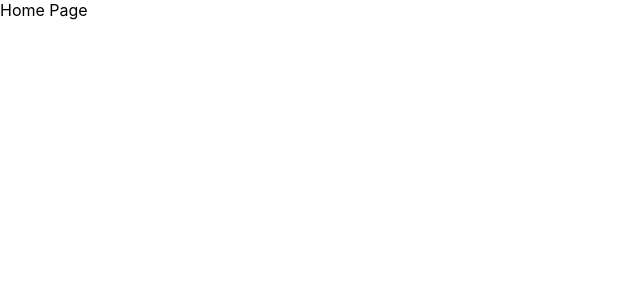
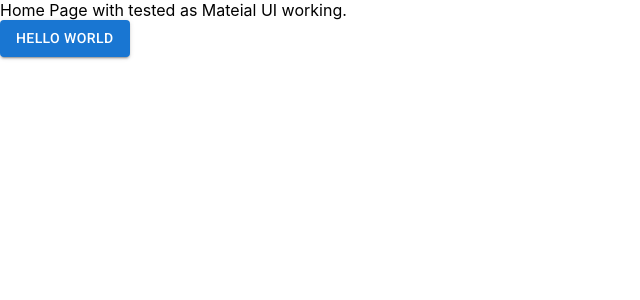
Before and after one commit to CommunityProject21/OverSeer-website, a React (Create React App) app: page /home in a window 1280 px wide. Shown: the top 300 px of the page, without its empty margins (0-640 px from the left). Built offline with nearby package versions, Linux system fonts and the light colour scheme.

Commit message:
Material UI setup final approved from Staging Branch (#7)
* Material UI setup done

* Material UI testing done

```diff
--- a/package.json
+++ b/package.json
@@ -3,6 +3,11 @@
   "version": "0.1.0",
   "private": true,
   "dependencies": {
+    "@emotion/react": "^11.7.1",
+    "@emotion/styled": "^11.6.0",
+    "@mui/icons-material": "^5.3.1",
+    "@mui/material": "^5.3.1",
+    "@mui/styled-engine-sc": "^5.3.0",
     "@testing-library/jest-dom": "^5.16.1",
     "@testing-library/react": "^12.1.2",
     "@testing-library/user-event": "^13.5.0",
@@ -10,6 +15,7 @@
     "react-dom": "^17.0.2",
     "react-router-dom": "^6.2.1",
     "react-scripts": "5.0.0",
+    "styled-components": "^5.3.3",
     "web-vitals": "^2.1.3"
   },
   "scripts": {
--- a/public/index.html
+++ b/public/index.html
@@ -24,6 +24,15 @@
       work correctly both with client-side routing and a non-root public URL.
       Learn how to configure a non-root public URL by running `npm run build`.
     -->
+    <link
+      rel="stylesheet"
+      href="https://fonts.googleapis.com/css?family=Roboto:300,400,500,700&display=swap"
+    />
+    <link
+      rel="stylesheet"
+      href="https://fonts.googleapis.com/icon?family=Material+Icons"
+    />
+
     <title>React App</title>
   </head>
   <body>
--- a/src/pages/Home/Home.jsx
+++ b/src/pages/Home/Home.jsx
@@ -1,9 +1,11 @@
 import React from "react";
+import Button from '@mui/material/Button';
 
 const Home = () => {
     return(
         <div>
-            Home Page
+            Home Page with tested as Mateial UI working.
+            <div><Button variant="contained">Hello World</Button></div>
         </div>
     );
 }
```
